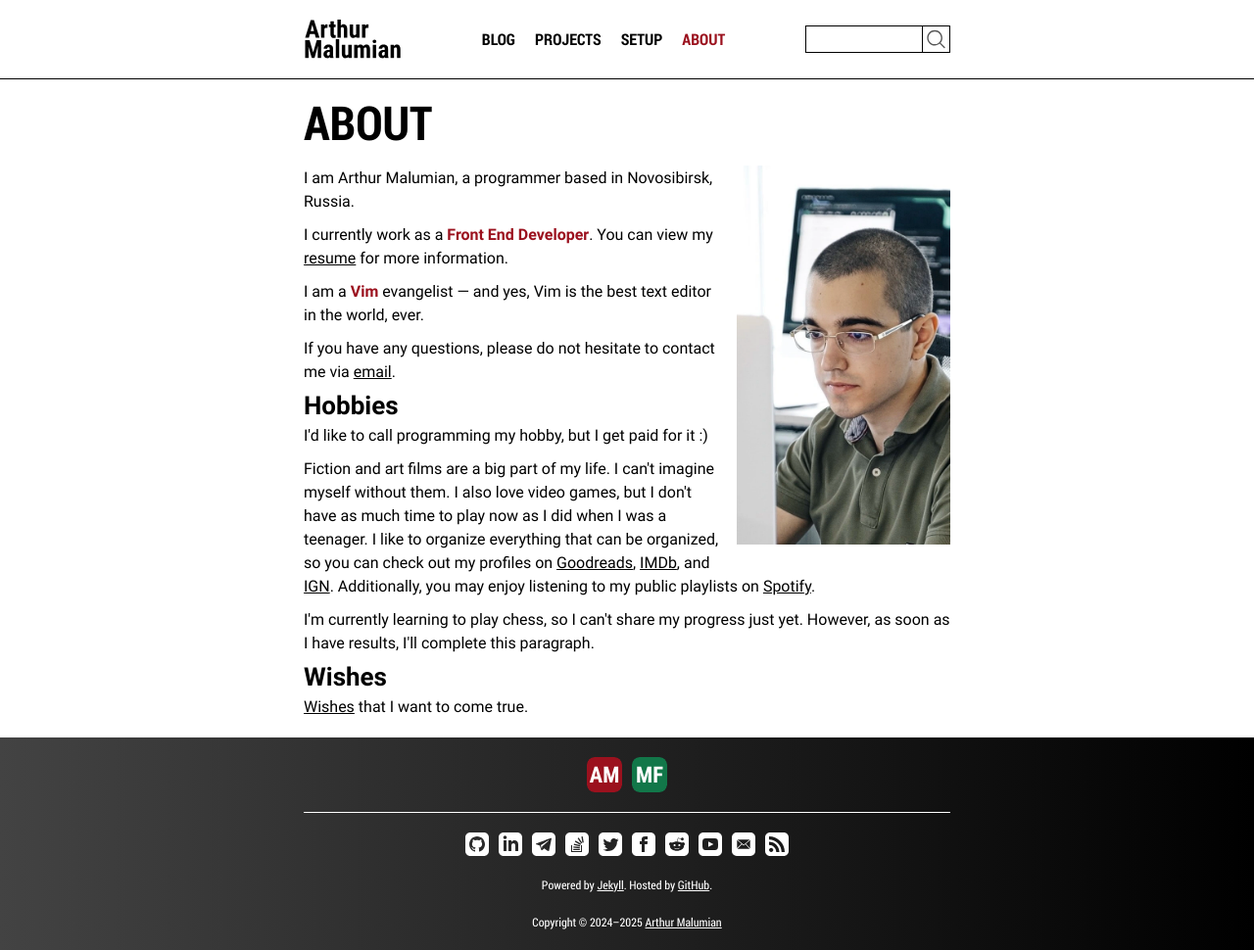
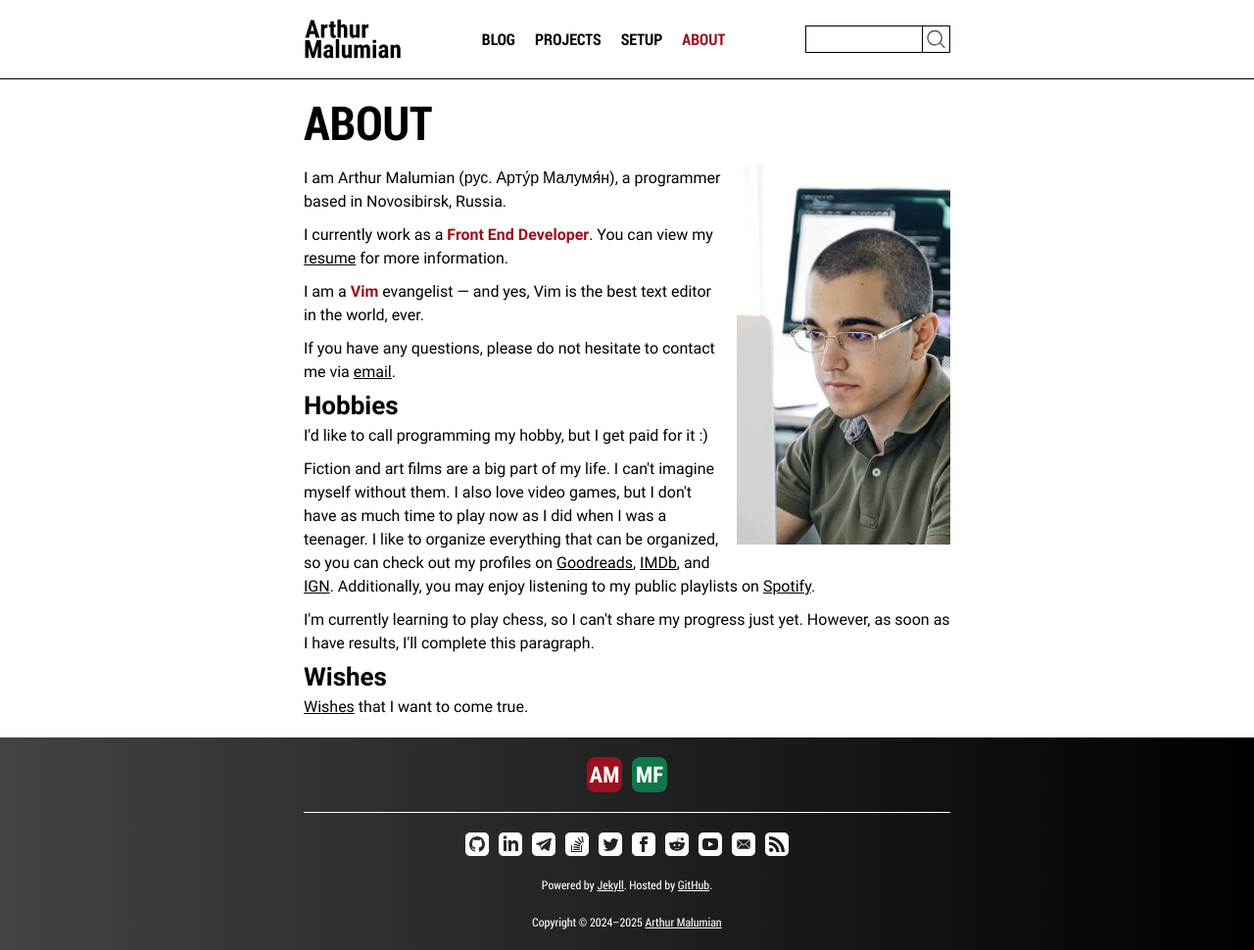
Before and after one commit to amalumian/www.malumian.dev, a Jekyll site: the page built from about.html, in a window 1280 px wide. Shown: the whole page at 98% size. Built offline with Jekyll 4.4.1, drawn with Linux system fonts in a browser that asks for light colours.

Commit message:
Update about.html

```diff
--- a/about.html
+++ b/about.html
@@ -8,7 +8,7 @@ image: /assets/images/about/arthur-malumian-wide.webp
 <section class="about">
   <h1 class="about__heading">About</h1>
   <img class="about__photo" src="/assets/images/about/arthur-malumian.webp" alt="Photo of Arthur Malumian">
-  <p>I am Arthur Malumian, a programmer based in Novosibirsk, Russia.</p>
+  <p>I am Arthur Malumian (рус. Арту́р Малумя́н), a programmer based in Novosibirsk, Russia.</p>
   <p>
     I currently work as a <strong><em>Front End Developer</em></strong>. You can view my
     <a href="/pdf/resume.pdf" target="_blank">resume</a> for more information.
```
